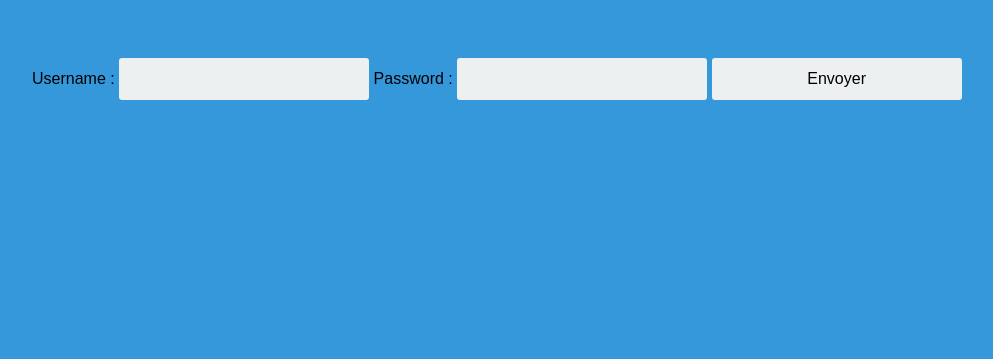
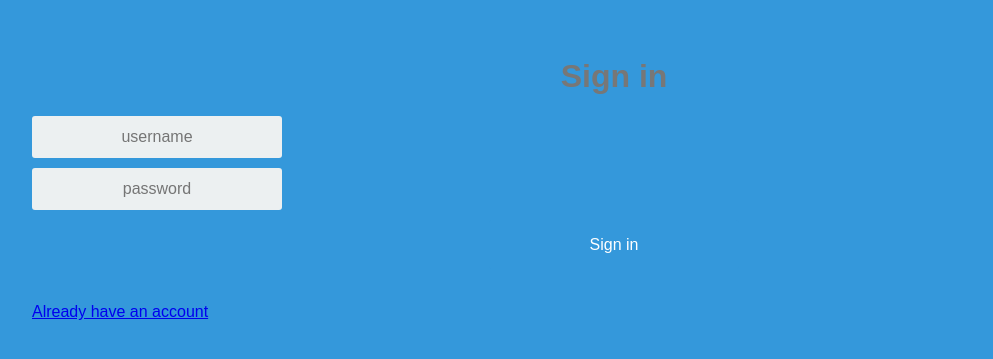
Before and after one commit to nterrien/Hackathon2021-nTerrien-pRateau-jTagnani, a Flask app: template templates/signin.html.jinja2 in a window 1280 px wide. Shown: the top 359 px of the page, without its empty margins (26-1019 px from the left). Run offline with Flask 2, Linux system fonts and the light colour scheme; the template is opened without the code that fills it, so the values that code supplies are empty.

Commit message:
login/signin

```diff
--- a/app.py
+++ b/app.py
@@ -30,28 +30,31 @@ def home():
 # Page de login
 @app.route('/login', methods=['GET', 'POST'])
 def do_admin_login():
-    if (request.form['password'] == 'password' and request.form['username'] == 'admin'):
-        session['logged_in'] = True
-    else:
-        flash('wrong password!')
-    return home()
+    if request.method == 'POST':
+        if request.form['password'] == 'password' and request.form['username'] == 'admin':
+            session['logged_in'] = True
+        else:
+            flash('wrong password!')
+        return redirect(url_for('home'))
+    else :
+        return flask.render_template("login.html.jinja2")
+    #return home()
 
 # logout
 @app.route("/logout")
 def logout():
     session['logged_in'] = False
-    return home()
+    #return home()
+    return redirect(url_for('home'))
 
 # signin
-@app.route("/signin")
+@app.route("/signin", methods=['GET', 'POST'])
 def signin():
-    result = request.form
-    u = result['username']
-    p = result['password']
-    b = p.encode('utf-8')
-    salt = os.urandom(16)
-    hash = hashlib.pbkdf2_hmac('sha256', b, salt, 100000)
-    return flask.render_template('signin.html.jinja2')
+    if request.method == 'POST':
+        #Ajout des données dans la bdd
+        session['logged_in'] = True
+        return redirect(url_for('home'))
+    return flask.render_template("signin.html.jinja2")
 
 @app.route("/isSigned",  methods=["POST"])
 def isSigned():
@@ -67,9 +70,6 @@ def isSigned():
         session['logged_in']=False
     return flask.url_for('home')
 
-class MyForm(FlaskForm):
-    username = StringField('username', validators=[DataRequired()])
-    password = StringField('password', validators=[DataRequired()])
 
 @app.route('/general', methods=["GET", "POST"])
 def general():
--- a/templates/signin.html.jinja2
+++ b/templates/signin.html.jinja2
@@ -1,17 +1,25 @@
 <link rel="stylesheet" href="../static/css/stylelog.css" type="text/css">
 
-<!doctype html>
-	<html lang="fr">
-		<head>
-			<meta charset="utf-8">
-			<title>Le formulaire</title>
-		</head>
-		<body>
-			<form action="http://localhost:5000/signin" method="post">
-					<label>Username</label> : <input type="text" name="username" />
-					<label>Password</label> : <input type="text" name="password" />
+{% block body %}
+<form action="/signin" method="POST">
+<div class="signin">
+<div class="signin-screen">
+<div class="app-title">
+<h1>Sign in</h1>
+</div>
+<div class="signin-form">
+<div class="control-group">
+				<input type="text" class="signin-field" value="" placeholder="username" name="username">
+<label class="login-field-icon fui-user" for="login-name"></label></div>
+<div class="control-group">
+				<input type="password" class="signin-field" value="" placeholder="password" name="password">
+<label class="login-field-icon fui-lock" for="login-pass"></div>
+<input type="submit" value="Sign in" class="btn btn-primary btn-large btn-block">
 
-					<input type="submit" value="Envoyer" />
-			</form>
-		</body>
-	</html>
+</div>
+</div>
+</div>
+</form>
+<br>
+<a href="/login">Already have an account</a>
+{% endblock %}
```
